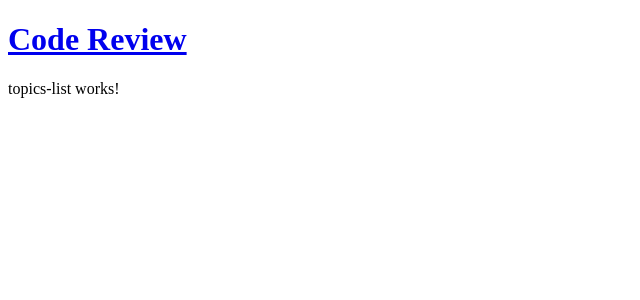
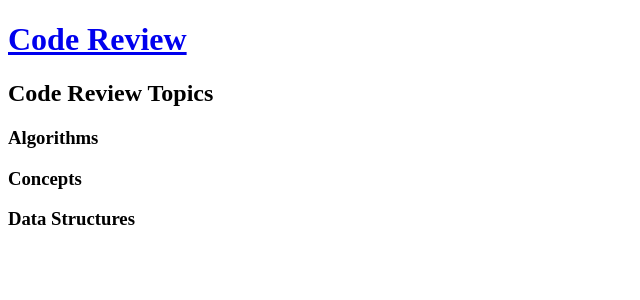
Before and after one commit to KyKri/code-review, an Angular app: page / in a window 1280 px wide. Shown: the top 300 px of the page, without its empty margins (0-640 px from the left). Built offline with nearby package versions, Linux system fonts and the light colour scheme.

Commit message:
added code review topics

```diff
--- a/src/app/topics-list/topics-list.component.html
+++ b/src/app/topics-list/topics-list.component.html
@@ -1 +1,6 @@
-<p>topics-list works!</p>
+<div class="col-xs-12 col-sm-12 col-md-12 col-lg-12">
+    <h2>Code Review Topics</h2>
+    <div *ngFor="let topic of topics" class="col-xs-3 col-sm-3 col-md-3 col-lg-3">
+        <h3>{{ topic.name }}</h3>
+    </div>
+</div>
--- a/src/app/topics-list/topics-list.component.ts
+++ b/src/app/topics-list/topics-list.component.ts
@@ -6,8 +6,20 @@ import { Component, OnInit } from '@angular/core';
   styleUrls: ['./topics-list.component.css']
 })
 export class TopicsListComponent implements OnInit {
+  topics = [
+    {
+      name: 'Algorithms'
+    },
+    {
+      name: 'Concepts'
+    },
+    {
+      name: 'Data Structures'
+    }
+  ];
 
-  constructor() { }
+  constructor() {
+  }
 
   ngOnInit() {
   }
```
Also changed, not shown: 1 other file (tests, documents, lock files or other folders).
